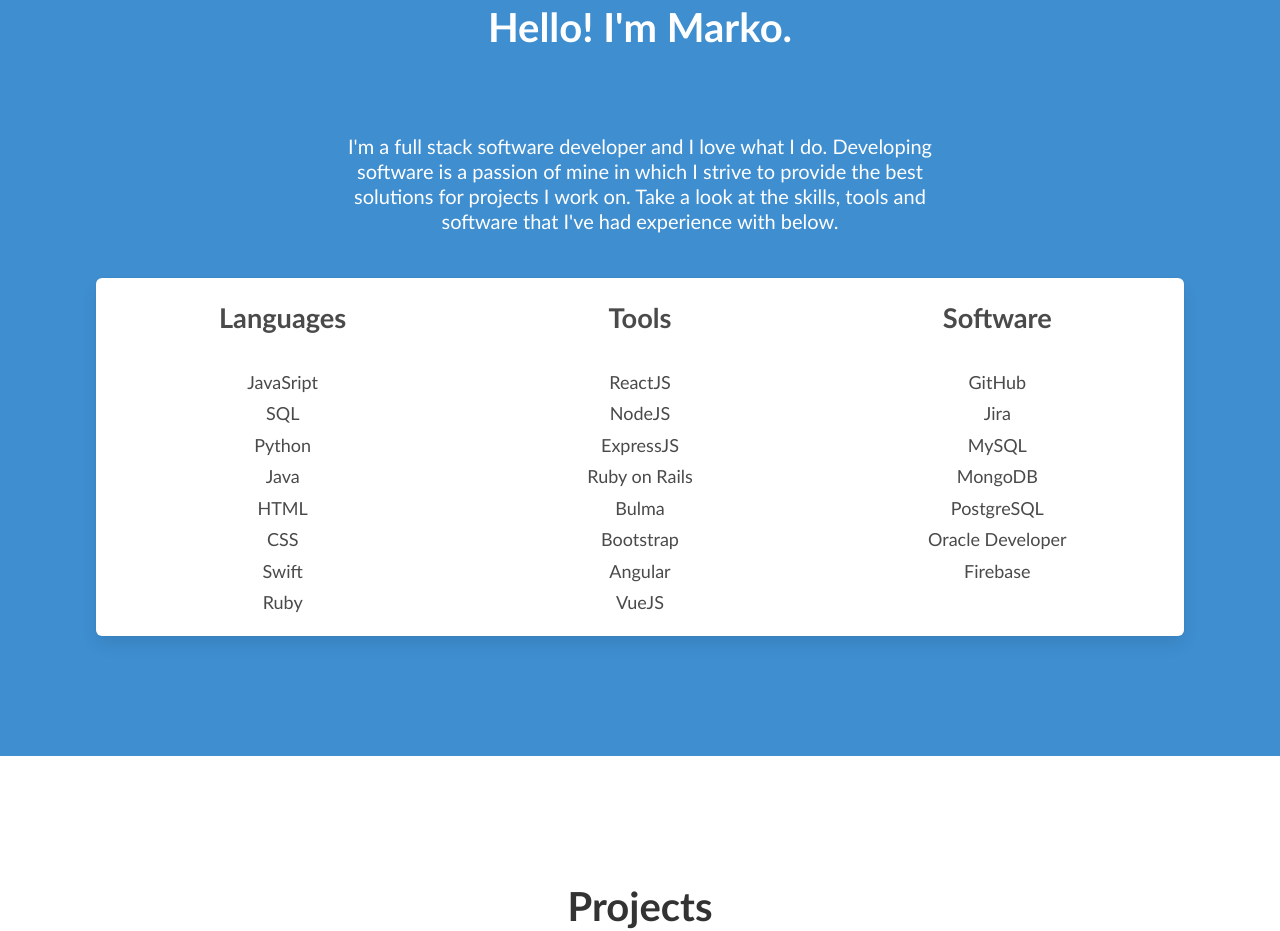
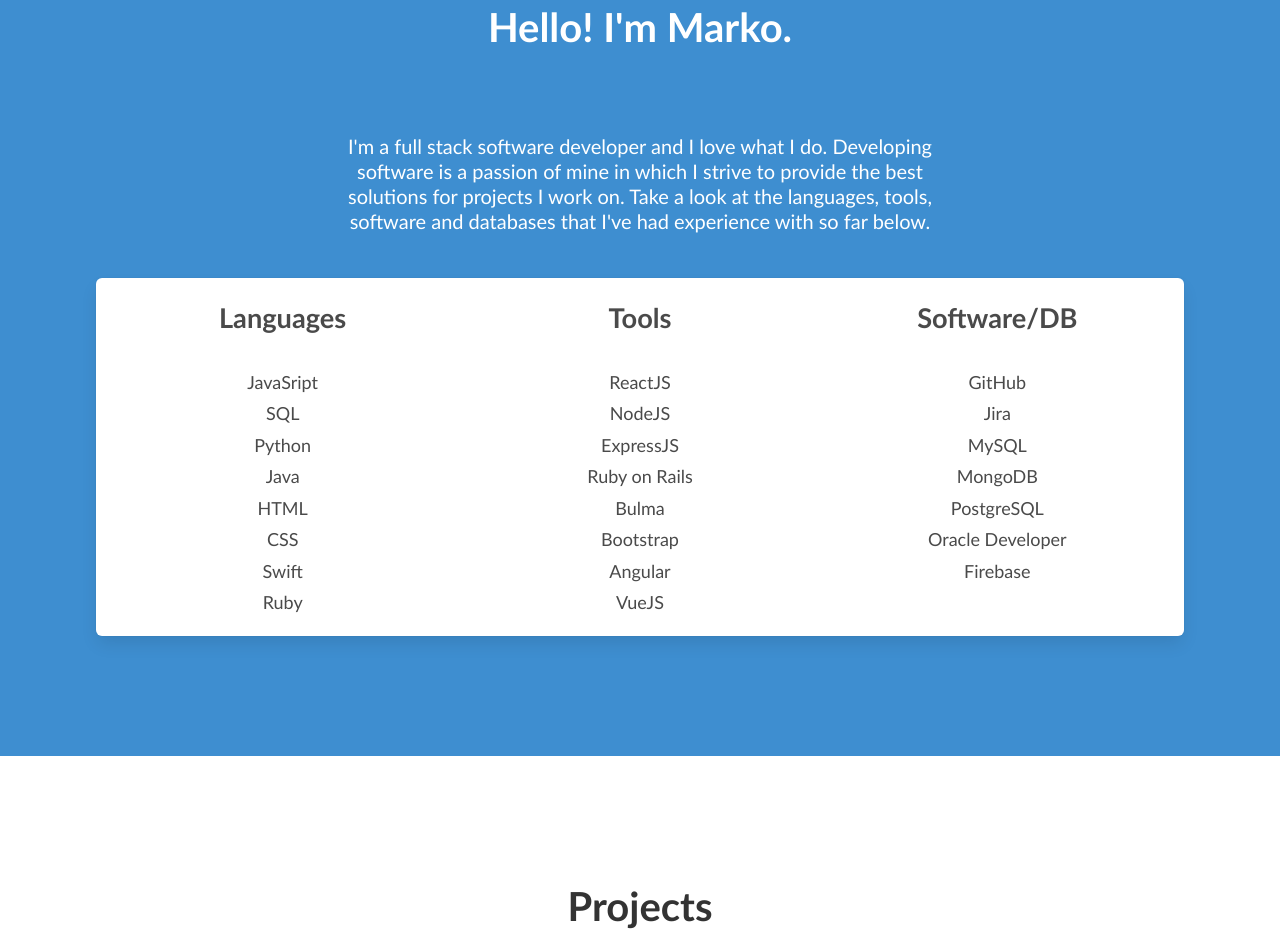
Before and after one commit to MarMil1/marmildev, a React (Create React App) app: page / in a window 1280 px wide. Shown: the part 1040-1971 px from the top of the page. Built offline with nearby package versions, Linux system fonts and the light colour scheme.

Commit message:
Update content in about section.

```diff
--- a/src/components/About.js
+++ b/src/components/About.js
@@ -17,8 +17,8 @@ export const About = () => {
                 I'm a full stack software developer and I love what I do.
                 Developing software is a passion of mine in which
                 I strive to provide the best solutions for projects I work on.
-                Take a look at the skills, tools and software that I've had
-                experience with below.
+                Take a look at the languages, tools, software and databases that I've had
+                experience with so far below.
               </p>
             </div>
           </div>
@@ -52,7 +52,7 @@ export const About = () => {
                   </ul>
                 </div>
                 <div className="column">
-                  <div className="about-card-title">Software</div>
+                  <div className="about-card-title">Software/DB</div>
                   <ul>
                     <li>GitHub</li>
                     <li>Jira</li>
```
